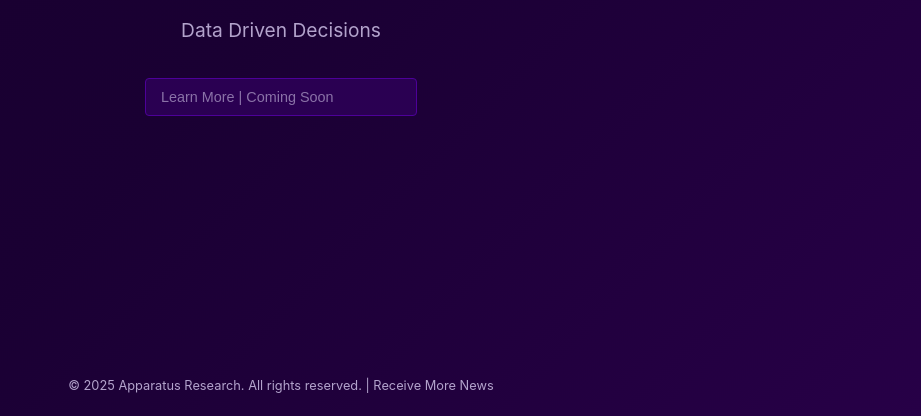
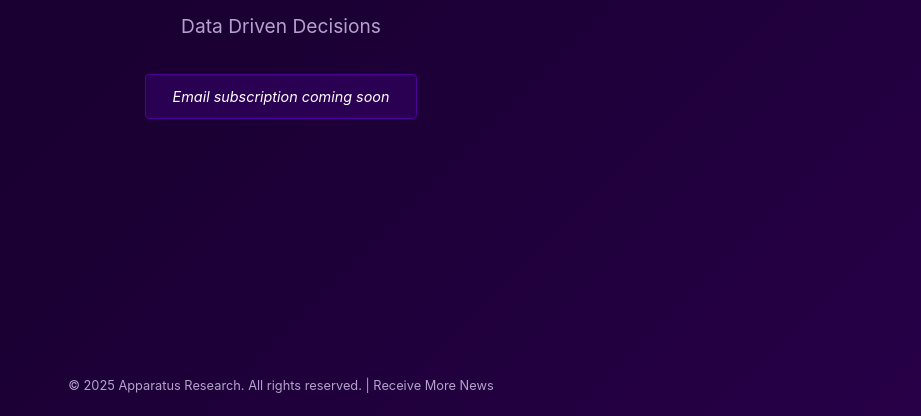
Before and after one commit to apparatusresearch/website, a plain HTML site: page index.html in a window 1280 px wide. Shown: the part 384-800 px from the top of the page, without its empty margins (359-1280 px from the left). Drawn offline with Linux system fonts and the light colour scheme.

Commit message:
ok be done

```diff
--- a/index.html
+++ b/index.html
@@ -45,26 +45,17 @@
             font-size: 1.2rem;
             max-width: 400px;
         }
-        input[type="email"] {
+        .coming-soon {
             background: #2a0052;
             border: 1px solid #4d0099;
             color: #ffffff;
             padding: 10px 15px;
             width: 240px;
             font-size: 0.9rem;
-            transition: all 0.3s ease;
             border-radius: 4px;
             margin-bottom: 10px;
-        }
-        input[type="email"]:focus {
-            outline: none;
-            border-color: #6600cc;
-            background: #330066;
-            box-shadow: 0 0 10px rgba(102, 0, 204, 0.3);
-        }
-        ::placeholder {
-            color: #b3a3cc;
-            opacity: 0.7;
+            text-align: center;
+            font-style: italic;
         }
         footer {
             margin-top: auto;
@@ -77,29 +68,10 @@
     <div class="container">
         <h1>Apparatus Research</h1>
         <p>Data Driven Decisions</p>
-        <form onsubmit="handleSubmit(event)">
-            <input type="email" id="emailInput" placeholder="Learn More | Coming Soon" required>
-            <!-- Removed the submit button -->
-        </form>
+        <div class="coming-soon">Email subscription coming soon</div>
     </div>
     <footer>
         &copy; 2025 Apparatus Research. All rights reserved. | <a href="mailto:apparatus.research.co@gmail.com" style="color: #b3a3cc; text-decoration: none;">Receive More News</a>
     </footer>
-    <script>
-        // Add event listener to the email input for the Enter key press
-        document.getElementById('emailInput').addEventListener('keypress', function(event) {
-            if (event.key === 'Enter') {
-                handleSubmit(event);
-            }
-        });
-
-        // Handle form submission
-        function handleSubmit(event) {
-            event.preventDefault();
-            const email = document.getElementById('emailInput').value;
-            alert(`Email received: ${email}`);
-            // You can add more logic here to handle the email, like sending it to your server
-        }
-    </script>
 </body>
 </html>
```
